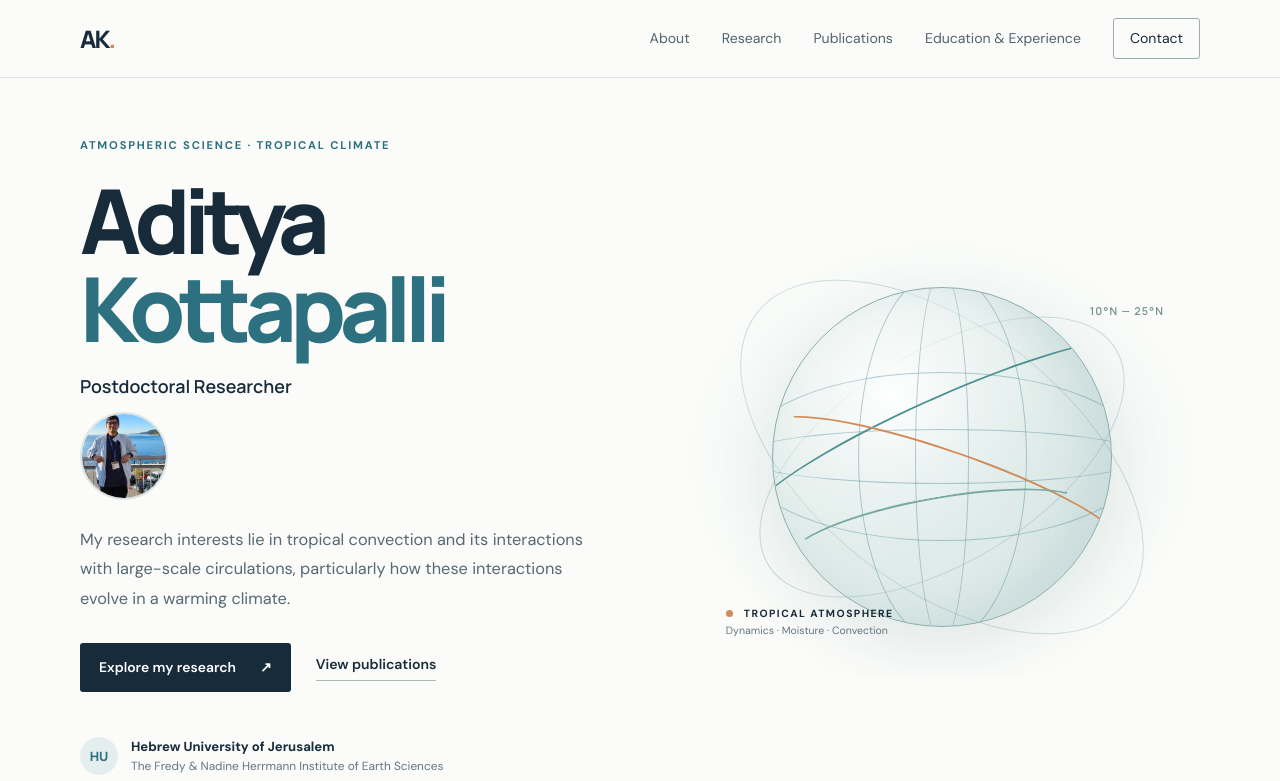
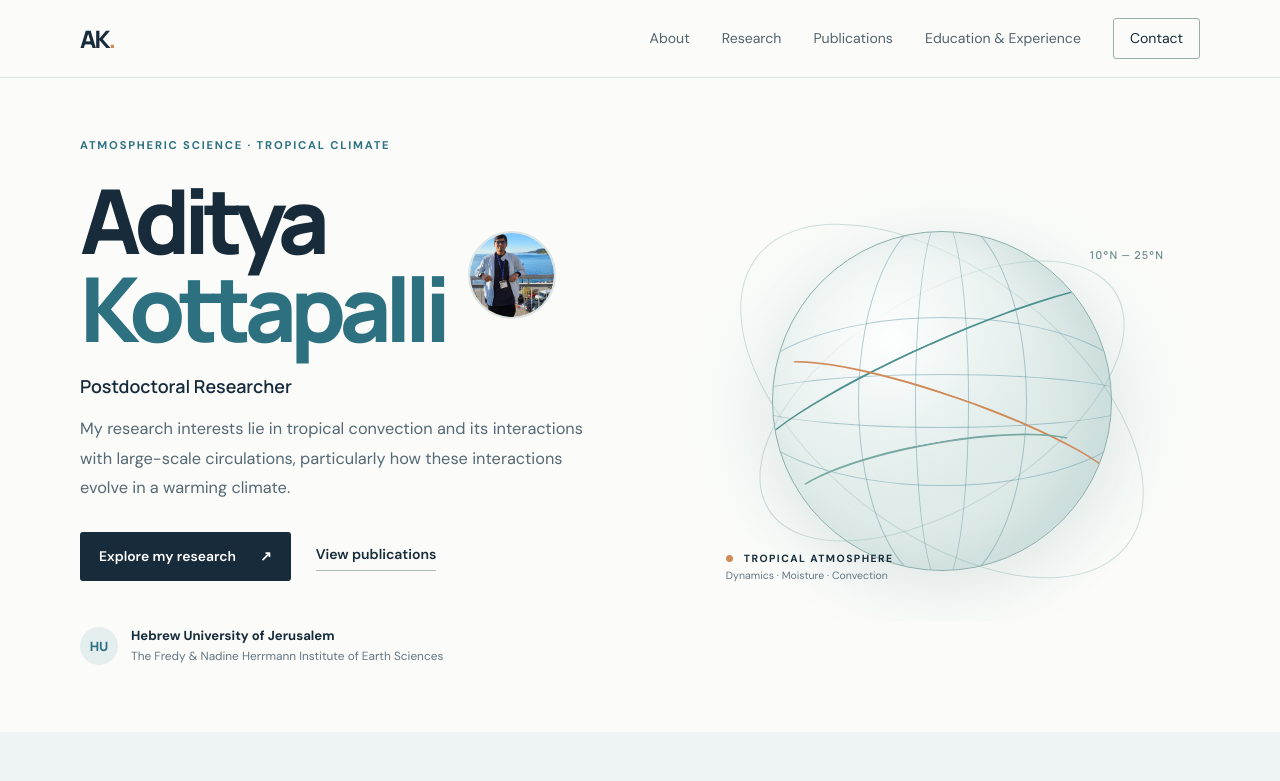
Before and after one commit to adityakott/adityakott.github.io, a plain HTML site: page index.html in a window 1280 px wide. Shown: the top 781 px of the page. Drawn offline with Linux system fonts and the light colour scheme.

Commit message:
Update index.html

```diff
--- a/index.html
+++ b/index.html
@@ -39,12 +39,15 @@
 
       <p class="eyebrow">ATMOSPHERIC SCIENCE · TROPICAL CLIMATE</p>
 
-      <h1>Aditya<br><span>Kottapalli</span></h1>
+      <div class="hero-title-row">
+  <h1>Aditya<br><span>Kottapalli</span></h1>
 
-      <p class="hero-role">Postdoctoral Researcher</p>
-      <img src="assets/profile.jpg"
-     alt="Aditya Kottapalli"
-     class="profile-photo">
+  <img src="assets/profile.jpg"
+       alt="Aditya Kottapalli"
+       class="profile-photo">
+</div>
+
+<p class="hero-role">Postdoctoral Researcher</p>
 
       <p class="hero-intro">
         My research interests lie in tropical convection and its
```
